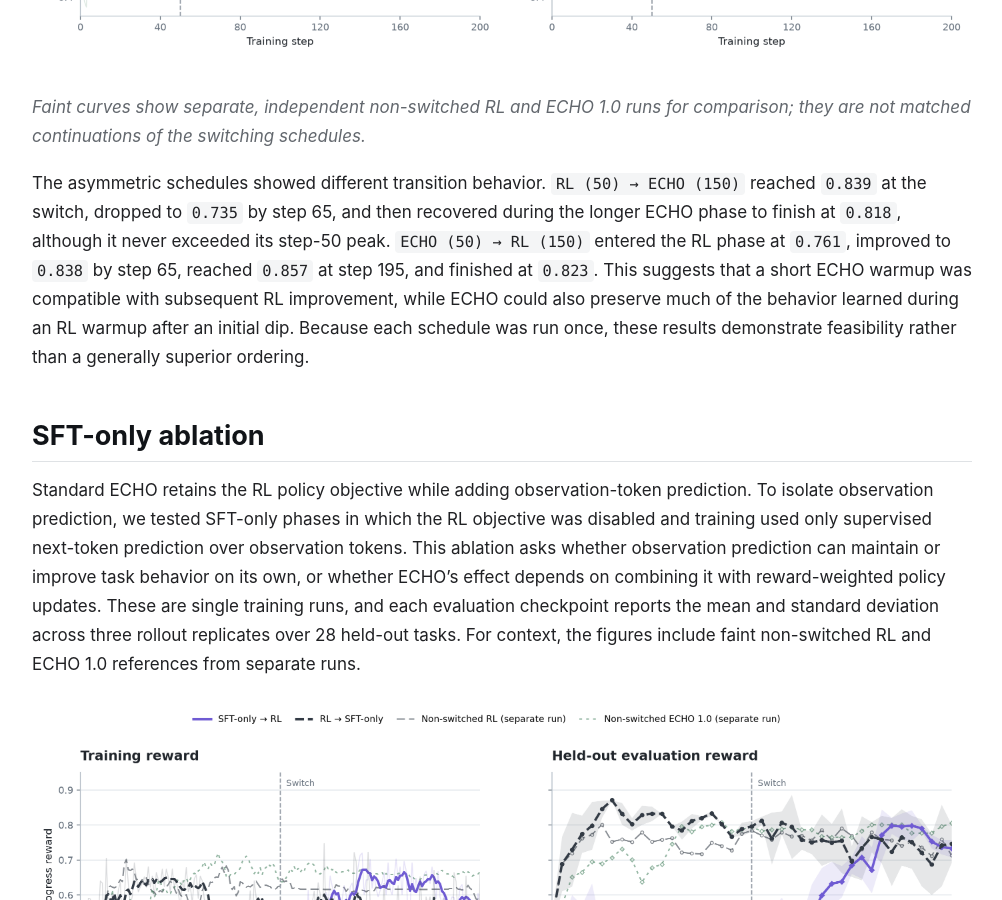
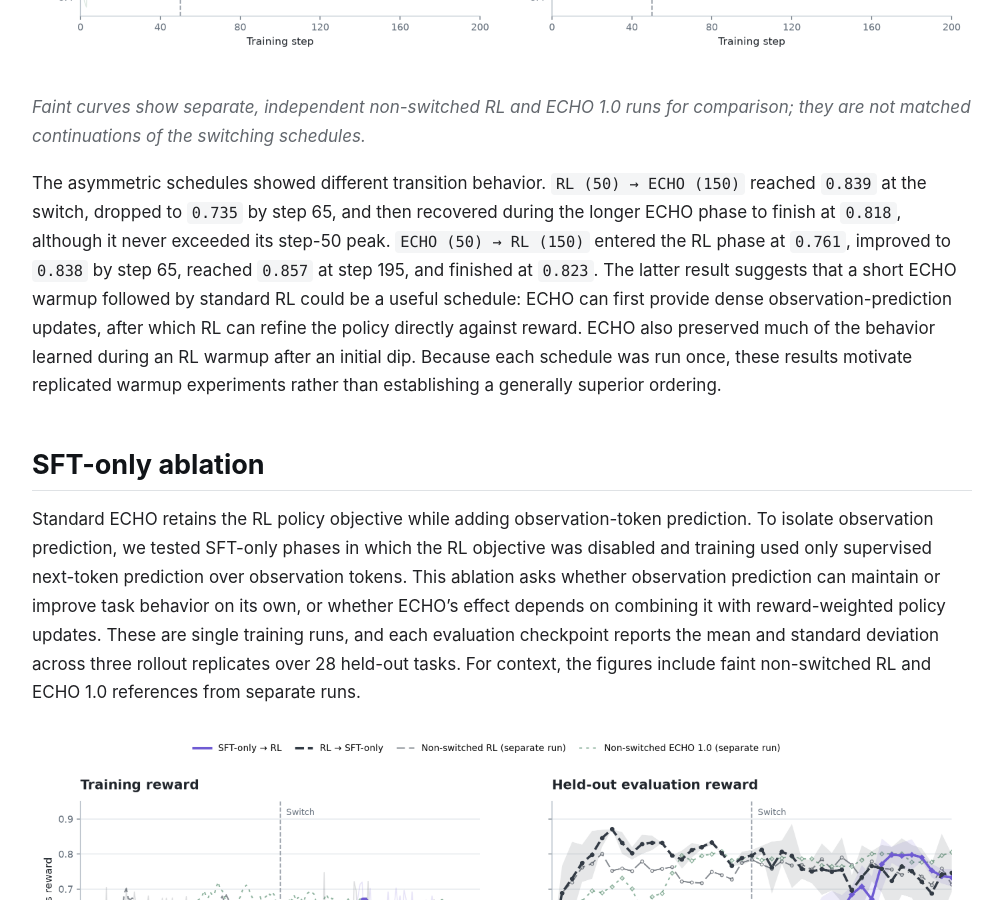
Before and after one commit to Bhoy1/echo-babyai-findings, a Jekyll site: the page built from index.md, in a window 1280 px wide and 900 px high, scrolled down 11818 px. Shown: the whole window, without its empty margins (138-1140 px from the left). Built offline with Jekyll 4.4.1, drawn with Linux system fonts in a browser that asks for light colours; some of the changed text lies outside the part shown.

Commit message:
Highlight ECHO warmup schedule

```diff
--- a/index.md
+++ b/index.md
@@ -178,7 +178,7 @@ Finally, we tested asymmetric schedules. `RL (50) → ECHO (150)` asks whether a
 
 *Faint curves show separate, independent non-switched RL and ECHO 1.0 runs for comparison; they are not matched continuations of the switching schedules.*
 
-The asymmetric schedules showed different transition behavior. `RL (50) → ECHO (150)` reached `0.839` at the switch, dropped to `0.735` by step 65, and then recovered during the longer ECHO phase to finish at `0.818`, although it never exceeded its step-50 peak. `ECHO (50) → RL (150)` entered the RL phase at `0.761`, improved to `0.838` by step 65, reached `0.857` at step 195, and finished at `0.823`. This suggests that a short ECHO warmup was compatible with subsequent RL improvement, while ECHO could also preserve much of the behavior learned during an RL warmup after an initial dip. Because each schedule was run once, these results demonstrate feasibility rather than a generally superior ordering.
+The asymmetric schedules showed different transition behavior. `RL (50) → ECHO (150)` reached `0.839` at the switch, dropped to `0.735` by step 65, and then recovered during the longer ECHO phase to finish at `0.818`, although it never exceeded its step-50 peak. `ECHO (50) → RL (150)` entered the RL phase at `0.761`, improved to `0.838` by step 65, reached `0.857` at step 195, and finished at `0.823`. The latter result suggests that a short ECHO warmup followed by standard RL could be a useful schedule: ECHO can first provide dense observation-prediction updates, after which RL can refine the policy directly against reward. ECHO also preserved much of the behavior learned during an RL warmup after an initial dip. Because each schedule was run once, these results motivate replicated warmup experiments rather than establishing a generally superior ordering.
 
 
 ## SFT-only ablation
@@ -225,7 +225,7 @@ These findings apply to a deliberately constrained BabyAI setting with a 20-turn
 
 1. **ECHO improved mean held-out reward in the replicated 100-step comparison.** All tested ECHO weights finished above RL across three independent runs, with ECHO 1.0 producing the strongest final result.
 2. **ECHO coped better with the hard length constraint.** Higher ECHO weights reduced average turn usage, reached the turn limit less often, increased the usable rollout fraction, and reduced the number of candidate rollouts required per update.
-3. **RL and ECHO could hand off without persistent collapse.** The single-run schedules remained viable after switching at steps 50 or 100, but did not establish a generally better ordering or switch point.
+3. **A short ECHO warmup followed by RL is a promising schedule to study.** In one 200-step run, `ECHO (50) → RL (150)` continued improving after the switch and reached a strong late-training peak. More generally, RL and ECHO could hand off without persistent collapse, although the single-run schedules did not establish a consistently better ordering or switch point.
 4. **Observation prediction alone was not sufficient.** In the single-run SFT-only ablations, held-out reward generally declined without reward-weighted policy updates and recovered when RL resumed. ECHO's positive results therefore appeared to depend on combining observation prediction with the RL policy objective.
 
 
```
